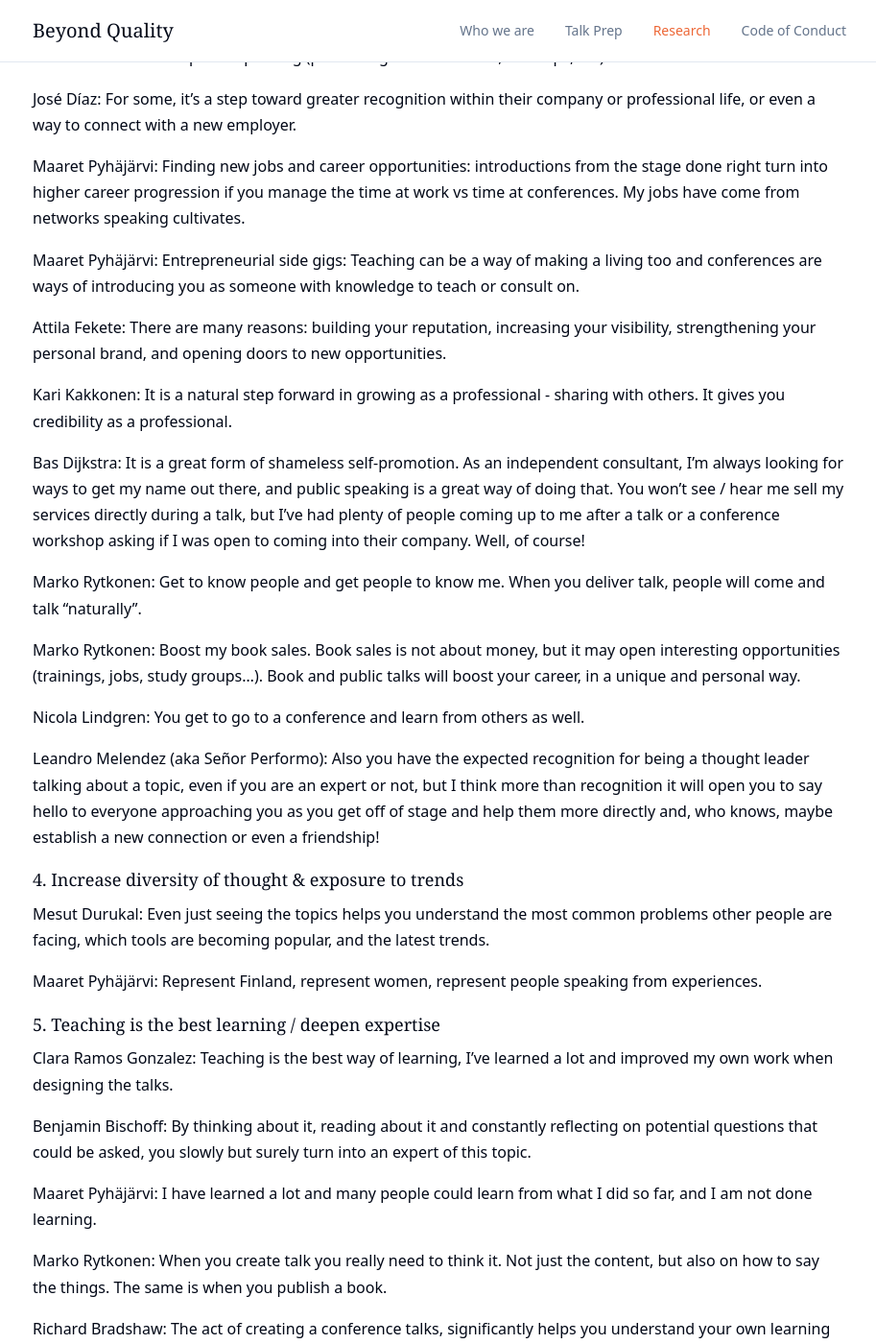
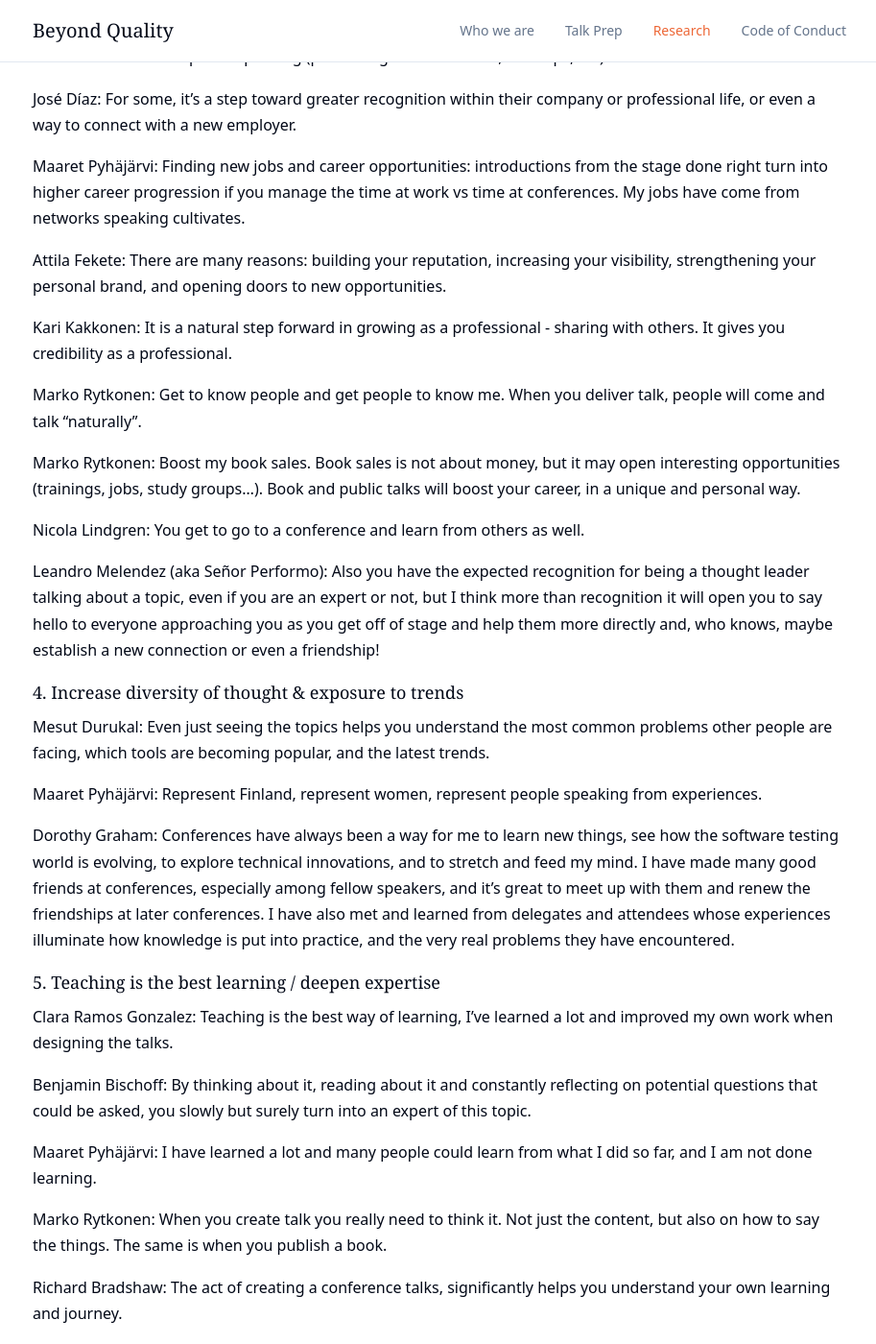
Before and after one commit to BeyondQuality/beyondquality, a Jekyll site: the page built from research/public_speaking.md, in a window 1280 px wide and 1400 px high, scrolled down 3486 px. Shown: the whole window at 96% size, without its empty margins (182-1095 px from the left). Built offline with Jekyll 4.4.1, drawn with Linux system fonts in a browser that asks for light colours; our own code applies the rules of GitHub Pages for plain Markdown files; some of the changed text lies outside the part shown.

Commit message:
Update public_speaking.md

```diff
--- a/research/public_speaking.md
+++ b/research/public_speaking.md
@@ -71,13 +71,9 @@
 
 Maaret Pyhäjärvi: Finding new jobs and career opportunities: introductions from the stage done right turn into higher career progression if you manage the time at work vs time at conferences. My jobs have come from networks speaking cultivates.
 
-Maaret Pyhäjärvi: Entrepreneurial side gigs: Teaching can be a way of making a living too and conferences are ways of introducing you as someone with knowledge to teach or consult on.
-
 Attila Fekete: There are many  reasons: building your reputation, increasing your visibility, strengthening your personal brand, and opening doors to new opportunities.
 
 Kari Kakkonen: It is a natural step forward in growing as a professional - sharing with others. It gives you credibility as a professional.
-
-Bas Dijkstra: It is a great form of shameless self-promotion. As an independent consultant, I'm always looking for ways to get my name out there, and public speaking is a great way of doing that. You won't see / hear me sell my services directly during a talk, but I've had plenty of people coming up to me after a talk or a conference workshop asking if I was open to coming into their company. Well, of course!
 
 Marko Rytkonen: Get to know people and get people to know me. When you deliver talk, people will come and talk "naturally".
 
@@ -87,11 +83,16 @@
 
 Leandro Melendez (aka Señor Performo): Also you have the expected recognition for being a thought leader talking about a topic, even if you are an expert or not, but I think more than recognition it will open you to say hello to everyone approaching you as you get off of stage and help them more directly and, who knows, maybe establish a new connection or even a friendship!
 
+
+
+
 ### 4. Increase diversity of thought & exposure to trends
 
 Mesut Durukal: Even just seeing the topics helps you understand the most common problems other people are facing, which tools are becoming popular, and the latest trends.
 
 Maaret Pyhäjärvi: Represent Finland, represent women, represent people speaking from experiences.
+
+Dorothy Graham: Conferences have always been a way for me to learn new things, see how the software testing world is evolving, to explore technical innovations, and to stretch and feed my mind. I have made many good friends at conferences, especially among fellow speakers, and it’s great to meet up with them and renew the friendships at later conferences. I have also met and learned from delegates and attendees whose experiences illuminate how knowledge is put into practice, and the very real problems they have encountered.
 
 
 ### 5. Teaching is the best learning / deepen expertise
@@ -108,10 +109,13 @@
 
 Leandro Melendez (aka Señor Performo): And speaking of learning, as Richard Feynman said, paraphrasing, one doesn't truly understand a topic until you have to explain it. Or in this case present it. I think that giving a talk helps you cover any knowledge gaps you might have had around the presented topic. Not to forget that probably the topic is important for you or that you might feel that it is important for the world to know and learn more about it.
 
+
+
 ### 6. Fixing social awkwardness and increasing self/confidence
 
 Maaret Pyhäjärvi: Fixing sociall awkwardness: when you speak, they come talk to you. Meeting strangers is hard except when introducing yourself with a talk on stage.
 Maile Rohiväli: Speaking in public helps to grow self confidence and therefore makes everything at everyday work also much easier. All the talks between dev-s and testers - piece of cake ;). Public speaking also helps to get connections, it helps to make one self visible and career growth can be much more interesting: there are more options available, not just one or two directions. Getting to know and talk to other speakers gives good ideas how to do something better, create more value, maybe even just how to have more fun with everyday job. [5]
+
 
 ### 7. Happiness & self-esteem (eudaimonia)
 
@@ -143,6 +147,8 @@
 
 Viviane Hennecke: Personally, I started for the wrong reasons. Colleagues of mine asked me to jump in when one of their speakers unexpectedly dropped out for health reasons. But I would say, for me I continued for the right reasons. When I discovered that I am neurodivergent (autism and ADHD), it changed my life. I had a sudden urge to help others realizing that they might be too and to educate on the topic in the general. Now, every submission has a personal message I want to spread.
 
+Dorothy Graham: As a specialist in software testing, I wanted to share with others who could benefit from things I had learned; I have always felt that this was my calling - to help people in testing.
+
 
 ### 10. Authentic expression / theatre roots
 
@@ -158,6 +164,16 @@
 Kari Kakkonen: It is a way to attend more conferences, and thus learn and network more effectively.
 
 Marko Rytkonen: It enables participation to the conferences. Some employers do not support that, and some supports (So happy that current ones encourages and supports)
+
+
+### 11. Business promotion
+
+Dorothy Graham: When I first began, speaking was a way to publicise myself, as a self-employed software testing consultant and trainer, and later a small partnership. If people liked my
+presentation, they were more likely to want me to do some training for them.
+
+Bas Dijkstra: It is a great form of shameless self-promotion. As an independent consultant, I'm always looking for ways to get my name out there, and public speaking is a great way of doing that. You won't see / hear me sell my services directly during a talk, but I've had plenty of people coming up to me after a talk or a conference workshop asking if I was open to coming into their company. Well, of course!
+
+Maaret Pyhäjärvi: Entrepreneurial side gigs: Teaching can be a way of making a living too and conferences are ways of introducing you as someone with knowledge to teach or consult on.
 
 
 Take a moment to think about which of these resonate with you, or add your own. Your story and perspective are unique.  No one else has lived your exact experiences. Even if a topic has been talked about before, your take on it can bring value. I used to worry “I have nothing new to add”, but remember: you have a story to share too! Your viewpoint, whether as a beginner or expert, is always unique and can shine a new light on a subject. Once you find a reason that excites you, hold onto it. It will keep you going through the work of creating and delivering a presentation.
```
